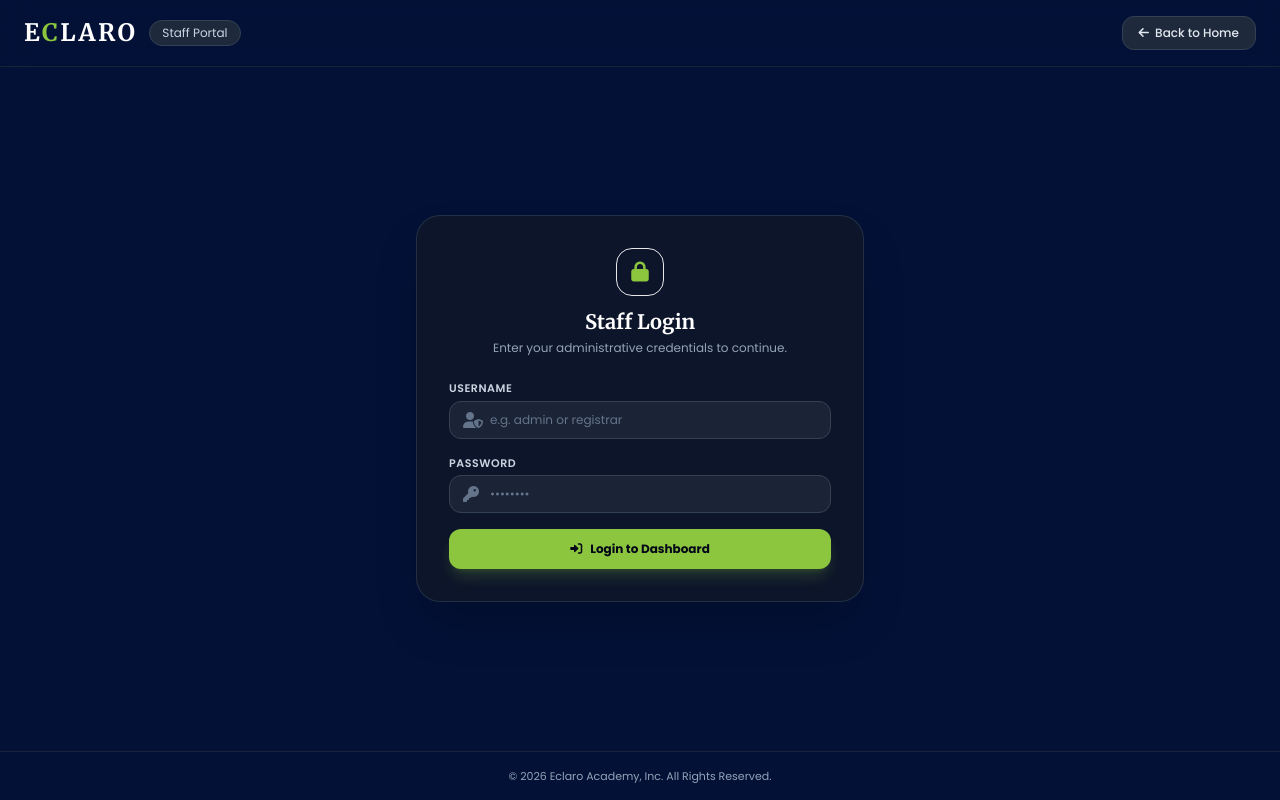
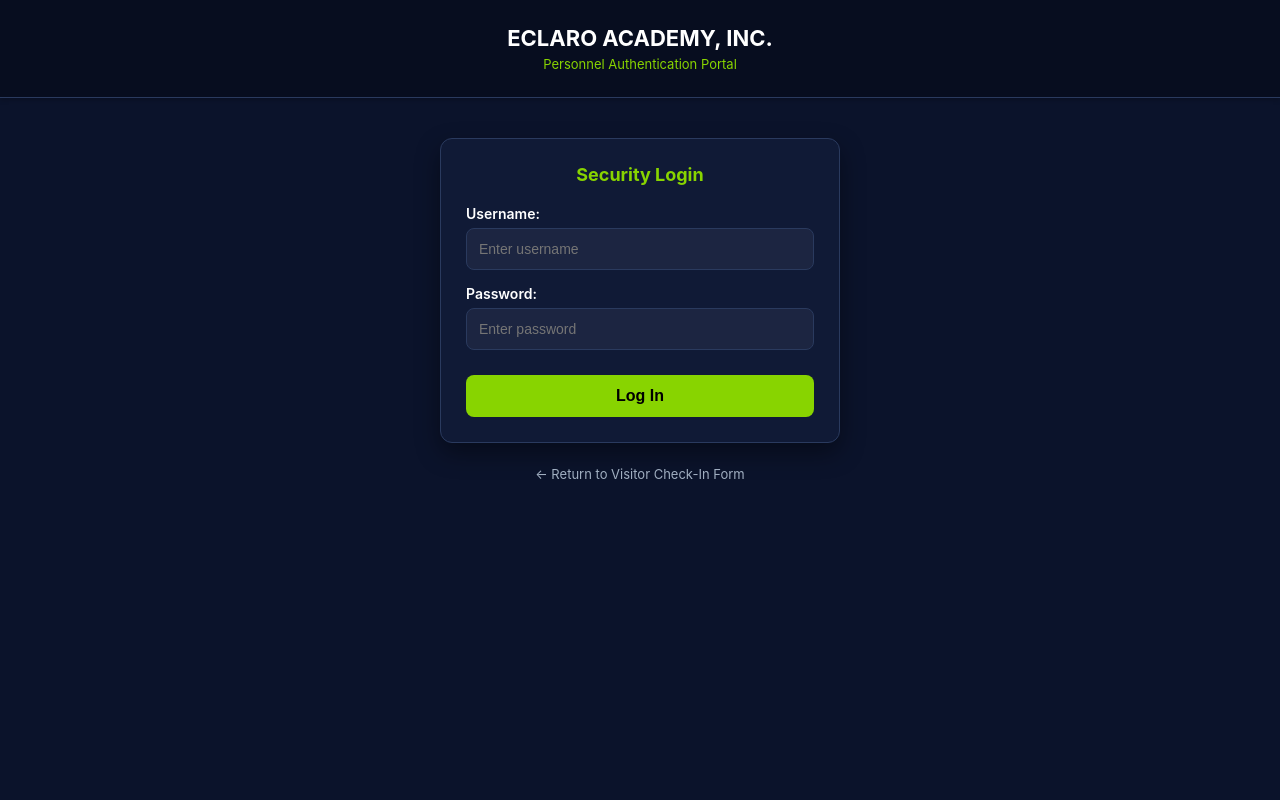
Before and after one commit to erickarcenal-hue/eclaro-visitor-system, a Flask app: page /login in a window 1280 px wide. Run offline with Flask 3, Linux system fonts and the light colour scheme; some libraries are stand-ins or nearby versions.

Commit message:
Update login.html

```diff
--- a/templates/login.html
+++ b/templates/login.html
@@ -3,84 +3,154 @@
 <head>
     <meta charset="UTF-8">
     <meta name="viewport" content="width=device-width, initial-scale=1.0">
-    <title>Eclaro - Staff Login</title>
-    <link rel="icon" type="image/png" href="https://www.eclaro.com/favicon.ico">
-    <script src="https://cdn.tailwindcss.com"></script>
-    <link href="https://cdnjs.cloudflare.com/ajax/libs/font-awesome/6.0.0/css/all.min.css" rel="stylesheet">
-    <link href="https://fonts.googleapis.com/css2?family=Merriweather:wght@400;700&family=Poppins:wght@300;400;500;600;700&display=swap" rel="stylesheet">
+    <title>Eclaro Academy - Personnel Login</title>
+
+    <link rel="stylesheet" href="{{ url_for('static', filename='style.css') }}">
+
     <style>
-        body { font-family: 'Poppins', sans-serif; }
-        .font-serif-title { font-family: 'Merriweather', serif; }
-        .bg-eclaro-navy { background-color: #031137; }
-        .bg-eclaro-lime { background-color: #8CC63F; }
-        .text-eclaro-lime { color: #8CC63F; }
-        .border-eclaro-lime { border-color: #8CC63F; }
+        :root {
+            --bg-dark: #0b132b;
+            --card-dark: #101a36;
+            --input-dark: #1c2541;
+            --border-blue: #2a3a5e;
+            --text-main: #ffffff;
+            --lime-green: #88d400;
+        }
+
+        body {
+            font-family: -apple-system, BlinkMacSystemFont, 'Segoe UI', Roboto, Helvetica, Arial, sans-serif;
+            background-color: var(--bg-dark);
+            margin: 0;
+            padding: 0;
+            color: var(--text-main);
+        }
+
+        .header {
+            background-color: #070d1f;
+            color: white;
+            padding: 25px 15px;
+            text-align: center;
+            border-bottom: 1px solid var(--border-blue);
+        }
+
+        .header h1 {
+            margin: 0;
+            font-size: 22px;
+            color: var(--text-main);
+        }
+
+        .header p {
+            margin: 5px 0 0 0;
+            font-size: 13px;
+            color: var(--lime-green);
+        }
+
+        .container {
+            max-width: 400px;
+            margin: 40px auto;
+            padding: 0 15px;
+        }
+
+        .card {
+            background: var(--card-dark);
+            padding: 25px;
+            border-radius: 12px;
+            border: 1px solid var(--border-blue);
+            box-shadow: 0 10px 25px rgba(0,0,0,0.4);
+        }
+
+        .card h2 {
+            margin-top: 0;
+            margin-bottom: 20px;
+            font-size: 18px;
+            color: var(--lime-green);
+            text-align: center;
+        }
+
+        .form-group {
+            margin-bottom: 15px;
+        }
+
+        .form-group label {
+            display: block;
+            margin-bottom: 6px;
+            font-weight: 600;
+            font-size: 14px;
+        }
+
+        .form-group input {
+            width: 100%;
+            padding: 12px;
+            background-color: var(--input-dark);
+            border: 1px solid var(--border-blue);
+            border-radius: 8px;
+            box-sizing: border-box;
+            font-size: 14px;
+            color: var(--text-main);
+        }
+
+        .btn {
+            background-color: var(--lime-green);
+            color: #000000;
+            padding: 12px;
+            border: none;
+            border-radius: 8px;
+            cursor: pointer;
+            font-size: 16px;
+            font-weight: 800;
+            width: 100%;
+            margin-top: 10px;
+        }
+
+        .alert-danger {
+            background-color: #c62828;
+            color: white;
+            padding: 10px;
+            border-radius: 6px;
+            margin-bottom: 15px;
+            text-align: center;
+            font-size: 14px;
+        }
     </style>
 </head>
-<body class="bg-eclaro-navy min-h-screen flex flex-col justify-between text-slate-100">
+<body>
 
-    <header class="w-full px-6 py-4 flex justify-between items-center border-b border-slate-800/80 backdrop-blur-md">
-        <div class="flex items-center gap-3">
-            <span class="text-2xl font-black text-white tracking-widest font-serif-title">E<span class="text-eclaro-lime">C</span>LARO</span>
-            <span class="hidden sm:inline-block text-xs bg-slate-800 text-slate-300 px-3 py-1 rounded-full border border-slate-700">Staff Portal</span>
-        </div>
-        <div>
-            <a href="/" class="text-xs bg-slate-800 hover:bg-slate-700 text-slate-200 px-4 py-2 rounded-xl font-medium border border-slate-700 transition-all flex items-center gap-1.5">
-                <i class="fas fa-arrow-left"></i> Back to Home
-            </a>
-        </div>
-    </header>
+    <div class="header">
+        <h1>ECLARO ACADEMY, INC.</h1>
+        <p>Personnel Authentication Portal</p>
+    </div>
 
-    <main class="flex-grow flex items-center justify-center p-4">
-        <div class="w-full max-w-md bg-slate-900/90 backdrop-blur-xl border border-slate-700/60 p-6 sm:p-8 rounded-3xl shadow-2xl relative overflow-hidden">
-            <div class="absolute top-0 left-0 right-0 h-1.5 bg-gradient-to-r from-eclaro-lime via-teal-400 to-eclaro-lime"></div>
+    <div class="container">
+        <div class="card">
+            <h2>Security Login</h2>
 
-            <div class="mb-6 text-center">
-                <div class="w-12 h-12 bg-eclaro-lime/20 text-eclaro-lime rounded-2xl flex items-center justify-center mx-auto text-xl border border-eclaro-lime/30 mb-3">
-                    <i class="fas fa-lock"></i>
-                </div>
-                <h1 class="text-xl font-bold font-serif-title text-white">Staff Login</h1>
-                <p class="text-xs text-slate-400 mt-1">Enter your administrative credentials to continue.</p>
-            </div>
-
-            {% with messages = get_flashed_messages(with_categories=true) %}
+            {% with messages = get_flashed_messages(category_filter=["danger"]) %}
                 {% if messages %}
-                    {% for category, message in messages %}
-                        <div class="mb-4 bg-rose-500/10 border border-rose-500/30 text-rose-300 px-4 py-3 rounded-xl text-xs flex items-center gap-2">
-                            <i class="fas fa-circle-exclamation"></i>
-                            <span>{{ message }}</span>
-                        </div>
+                    {% for message in messages %}
+                        <div class="alert-danger">{{ message }}</div>
                     {% endfor %}
                 {% endif %}
             {% endwith %}
 
-            <form action="/login" method="POST" class="space-y-4">
-                <div>
-                    <label class="block text-[11px] font-semibold text-slate-300 uppercase tracking-wider mb-1">Username</label>
-                    <div class="relative">
-                        <span class="absolute inset-y-0 left-0 flex items-center pl-3.5 text-slate-500"><i class="fas fa-user-shield"></i></span>
-                        <input type="text" name="username" required placeholder="e.g. admin or registrar" class="w-full bg-slate-800/80 border border-slate-700 rounded-xl px-3.5 py-2.5 pl-10 text-xs text-white placeholder-slate-500 focus:outline-none focus:border-[#8CC63F] transition-all">
-                    </div>
+            <form action="/login" method="POST">
+                <div class="form-group">
+                    <label>Username:</label>
+                    <input type="text" name="username" required placeholder="Enter username">
                 </div>
 
-                <div>
-                    <label class="block text-[11px] font-semibold text-slate-300 uppercase tracking-wider mb-1">Password</label>
-                    <div class="relative">
-                        <span class="absolute inset-y-0 left-0 flex items-center pl-3.5 text-slate-500"><i class="fas fa-key"></i></span>
-                        <input type="password" name="password" required placeholder="••••••••" class="w-full bg-slate-800/80 border border-slate-700 rounded-xl px-3.5 py-2.5 pl-10 text-xs text-white placeholder-slate-500 focus:outline-none focus:border-[#8CC63F] transition-all">
-                    </div>
+                <div class="form-group">
+                    <label>Password:</label>
+                    <input type="password" name="password" required placeholder="Enter password">
                 </div>
 
-                <button type="submit" class="w-full bg-[#8CC63F] hover:bg-[#7ab332] text-slate-950 font-bold py-3 rounded-xl text-xs transition-all shadow-lg shadow-[#8CC63F]/20 mt-2 flex items-center justify-center gap-2">
-                    <i class="fas fa-right-to-bracket"></i> Login to Dashboard
-                </button>
+                <button type="submit" class="btn">Log In</button>
             </form>
         </div>
-    </main>
 
-    <footer class="w-full text-center py-4 border-t border-slate-800/80 text-[11px] text-slate-400">
-        <p>© 2026 Eclaro Academy, Inc. All Rights Reserved.</p>
-    </footer>
+        <p style="text-align: center; margin-top: 20px;">
+            <a href="/" style="color: #a0aec0; text-decoration: none; font-size: 13px;">← Return to Visitor Check-In Form</a>
+        </p>
+    </div>
 
 </body>
 </html>
```
